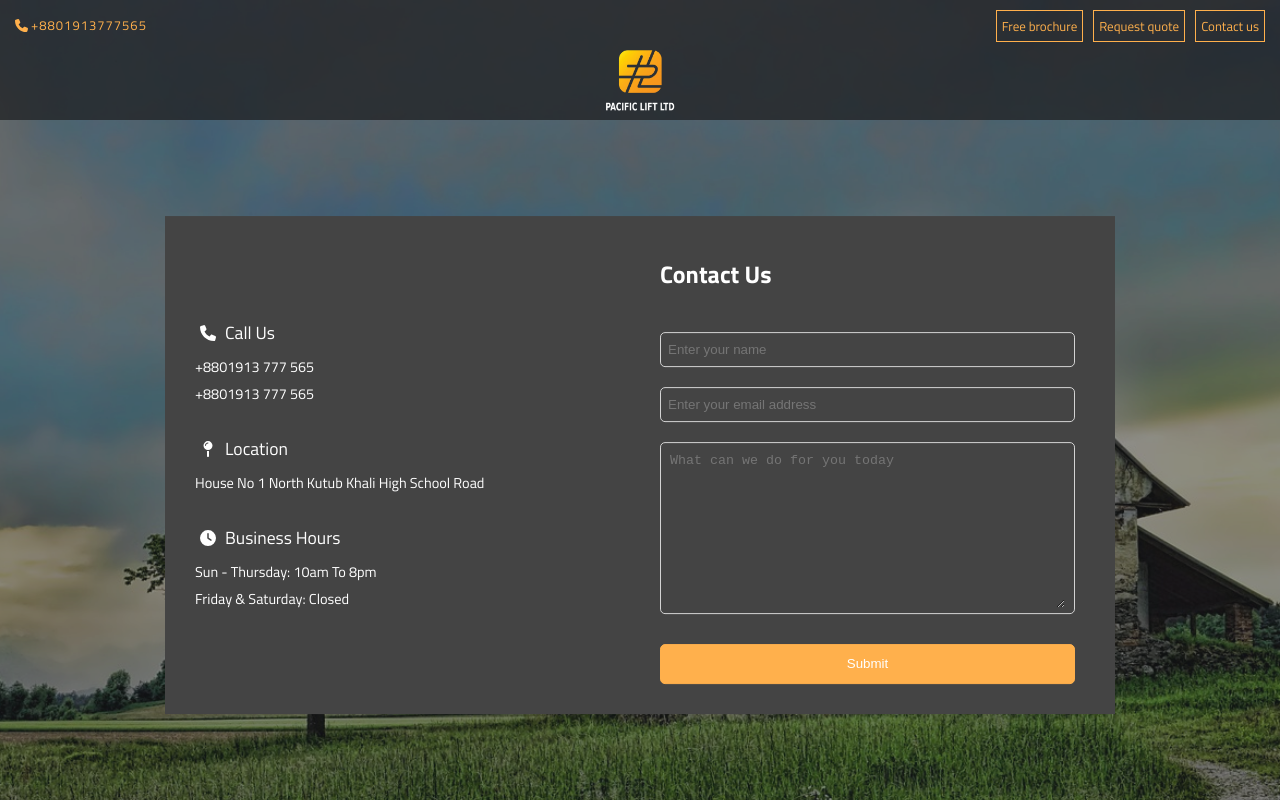
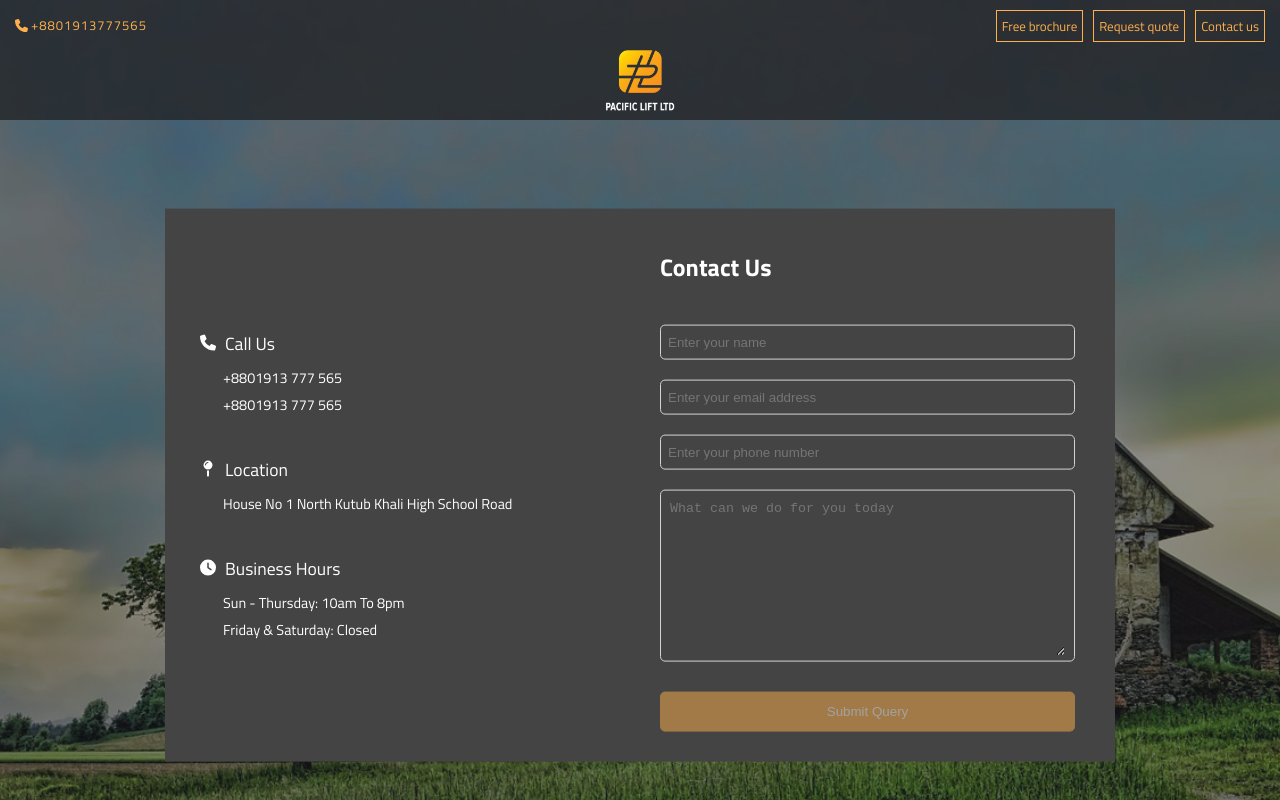
Before and after one commit to Aminur-Rahman-Kanon/pacific-lift, a React (Create React App) app: page /contact in a window 1280 px wide. Shown: the top 800 px of the page. Built offline with nearby package versions, Linux system fonts and the light colour scheme.

Commit message:
contact_query_done_1

```diff
--- a/src/components/footer/footer.jsx
+++ b/src/components/footer/footer.jsx
@@ -22,7 +22,7 @@ const Footer = () => {
                     <span className={styles.textSmallWhite}>jatrabari, dhaka</span>
                 </div>
                 <div className={styles.iconContainer}>
-                    <a href='' className={styles.socialLinkContainer}>
+                    <a target='_blank' href='https://www.facebook.com/pacificlift/?locale=en_GB' className={styles.socialLinkContainer}>
                         <FontAwesomeIcon icon={faFacebook} className={styles.socialIcon} />
                     </a>
                     <a href='' className={styles.socialLinkContainer}>
--- a/src/components/modal/modal.module.css
+++ b/src/components/modal/modal.module.css
@@ -14,10 +14,12 @@
     background-color: white;
     border-radius: 10px;
     transition: all 0.3s ease-out;
+    opacity: 0;
 }
 
 .modal.open {
     transform: translate(-50%, -50%);
+    opacity: 1;
 }
 
 @media (max-width: 767px) {
--- a/src/components/sidedrawer/sideadrawer.jsx
+++ b/src/components/sidedrawer/sideadrawer.jsx
@@ -68,7 +68,7 @@ const Sidedrawer = () => {
                             <span className={styles.textSmall}>info@pacificlift.com</span>
                         </a>
                         <div className={styles.socialItem}>
-                            <a href="#" className={styles.socialLink}>
+                            <a target="_blank" href="https://www.facebook.com/pacificlift/?locale=en_GB" className={styles.socialLink}>
                                 <FontAwesomeIcon icon={faFacebook} className={styles.iconMedium}/>
                             </a>
                             <a href="#" className={styles.socialLink}>
--- /dev/null
+++ b/src/components/submitBtn/submitBtn.jsx
@@ -0,0 +1,18 @@
+import React from "react";
+import styles from './submitBtn.module.css';
+import { FontAwesomeIcon } from "@fortawesome/react-fontawesome";
+import { faSpinner } from '@fortawesome/free-solid-svg-icons';
+
+const SubmitBtn = ({ spinner, clickHandler, btnText, isDisable }) => {
+    return (
+        <button disabled={isDisable} className={styles.wrapper} onClick={clickHandler}>
+            {
+                spinner ? <FontAwesomeIcon icon={faSpinner} spinPulse className={styles.spinner} />
+                          :
+                          <span className={styles.text}>{btnText}</span>
+            }
+        </button>
+    )
+}
+
+export default SubmitBtn;
--- /dev/null
+++ b/src/components/submitBtn/submitBtn.module.css
@@ -0,0 +1,21 @@
+.wrapper {
+    width: 100%;
+    height: 40px;
+    border: 1px solid #ffb04c;
+    background-color: #ffb04c;
+    color: white;
+    cursor: pointer;
+    text-transform: capitalize;
+    margin: 10px auto;
+    border-radius: 5px;
+    transition: all 1s ease-out;
+}
+
+.wrapper:disabled {
+    cursor: default;
+    opacity: 0.5;
+}
+
+.wrapper:hover {
+    background-color: #f89616;
+}
--- a/src/pages/brochure/brochure.module.css
+++ b/src/pages/brochure/brochure.module.css
@@ -1,5 +1,6 @@
 .main {
     width: 100%;
+    max-width: 1400px;
     padding-top: 150px;
     display: flex;
     flex-direction: column;
@@ -12,7 +13,7 @@
 
 .firstEl {
     position: relative;
-    width: 75%;
+    width: 90%;
     height: 550px;
     margin: 50px auto 100px;
     padding-bottom: 50px;
--- a/src/pages/contact/contact.jsx
+++ b/src/pages/contact/contact.jsx
@@ -1,11 +1,79 @@
-import React from "react";
+import React, { useState, useEffect } from "react";
 import styles from './contact.module.css';
 import { FontAwesomeIcon } from "@fortawesome/react-fontawesome";
 import { faPhone, faMapPin, faClock } from '@fortawesome/free-solid-svg-icons';
+import SubmitBtn from "../../components/submitBtn/submitBtn";
+import Modal from "../../components/modal/modal";
+
 
 const Contact = () => {
 
+    const [name, setName] = useState('');
+    const [email, setEmail] = useState('');
+    const [query, setQuery] = useState('');
+    const [phone, setPhone] = useState('');
+
+    const [spinner, setSpinner] = useState(false);
+    const [isBtnDisable, setIsBtnDisable] = useState(true);
+    const [modal, setModal] = useState(false);
+    const [isError, setIsError] = useState(false);
+
+    useEffect(() => {
+        if (name, email, query, phone){
+            setIsBtnDisable(false)
+        }
+        else {
+            setIsBtnDisable(true)
+        }
+    }, [name, email, query, phone])
+
+    const submitHandler = async (e) => {
+        e.preventDefault();
+        setSpinner(true)
+
+        await fetch('https://pacific-lift-server.onrender.com/contact-query', {
+            method: 'POST',
+            headers: {
+                'Content-Type': 'application/json'
+            },
+            body: JSON.stringify({ name, email, query, phone })
+        }).then(res => res.json())
+        .then(data => {
+            if (data.status === 'success'){
+                setSpinner(false);
+                setIsError(false);
+                setModal(true);
+            }
+            else {
+                setSpinner(false);
+                setIsError(true);
+                setModal(true);
+            }
+        })
+        .catch(err => {
+            setSpinner(false);
+            setIsError(true);
+            setModal(true);
+        });
+    }
+
+    const responseMsg = !isError ? <div className={styles.msgBody}>
+        <h2 className={styles.headingLargeBlack}>Query Submitted!</h2>
+        <span className={styles.headingSmallBlack}>We will contact with you very soon!</span>
+        <button onClick={() => window.location.reload()} className={styles.msgBtn}>Ok</button>
+    </div>
+    :
+    <div className={styles.msgBody}>
+        <h2 className={styles.headingLargeBlack}>Something Went Wrong!</h2>
+        <span className={styles.headingSmallBlack}>Please try again</span>
+        <button onClick={() => setModal(false)} className={styles.msgBtn}>Ok</button>
+    </div>
+
     return (
+        <>
+            <Modal modal={modal}>
+                {responseMsg}
+            </Modal>
             <div className={styles.main}>
                 <div className={styles.mainBg}></div>
                 <div className={styles.wrapper}>
@@ -50,19 +118,39 @@ const Contact = () => {
                         <form className={styles.formContainer}>
                             <h2 className={styles.headingLargeWhite}>contact us</h2>
                             <div className={styles.inputContainer}>
-                            <input type="text" placeholder="Enter your name" className={styles.input} />
+                                <input type="text"
+                                    placeholder="Enter your name"
+                                    onChange={(e) => setName(e.target.value)}
+                                    className={styles.input} />
                             </div>
                             <div className={styles.inputContainer}>
-                            <input type="email" placeholder="Enter your email address" className={styles.input} />
+                                <input type="email"
+                                    placeholder="Enter your email address"
+                                    onChange={(e) => setEmail(e.target.value)}
+                                    className={styles.input} />
+                            </div>
+                            <div className={styles.inputContainer}>
+                                <input type="number"
+                                    placeholder="Enter your phone number"
+                                    onChange={(e) => setPhone(e.target.value)}
+                                    className={styles.input} />
                             </div>
                             <div className={styles.textAreaContainer}>
-                            <textarea rows={10} placeholder="What can we do for you today" className={styles.textArea} />
+                                <textarea rows={10}
+                                        placeholder="What can we do for you today"
+                                        onChange={(e) => setQuery(e.target.value)}
+                                        className={styles.textArea} />
                             </div>
-                        <button className={styles.submitBtn}>submit</button>
+                            <SubmitBtn spinner={spinner}
+                                    clickHandler={submitHandler}
+                                    btnText={'Submit Query'}
+                                    isDisable={isBtnDisable}
+                                    />
                         </form>
                     </div>
                 </div>
             </div>
+        </>
     )
 }
 
--- a/src/pages/contact/contact.module.css
+++ b/src/pages/contact/contact.module.css
@@ -10,8 +10,8 @@
 .mainBg {
     width: 100%;
     height: 100vh;
-    padding-top: 130px;
-    /* box-sizing: border-box; */
+    min-height: 750px;
+    padding-top: 170px;
     background-image: url('../../assets/images/contact/contact_bg_1.jpg');
     background-position: center center;
     background-repeat: no-repeat;
@@ -44,7 +44,7 @@
 .leftEl {
     width: 50%;
     padding: 10px;
-    gap: 30px;
+    gap: 40px;
     box-sizing: border-box;
     display: flex;
     flex-direction: column;
@@ -91,6 +91,7 @@
 
 .bottomItem {
     width: 100%;
+    margin-left: 28px;
     display: flex;
     flex-direction: column;
     justify-content: center;
@@ -143,6 +144,14 @@
     color: white;
 }
 
+input[type=number]::-webkit-inner-spin-button,
+input[type=number]::-webkit-outer-spin-button {
+    -webkit-appearance: none;
+    -moz-appearance: none;
+    appearance: none;
+    margin: 0;
+}
+
 .textAreaContainer {
     width: 100%;
     display: flex;
@@ -164,24 +173,48 @@
     box-sizing: border-box;
 }
 
+.msgBody {
+    width: 100%;
+    padding: 10px;
+    box-sizing: border-box;
+    display: flex;
+    flex-direction: column;
+    justify-content: center;
+    align-items: center;
+}
 
-.submitBtn {
+.headingLargeBlack {
+    font-size: 1.5rem;
+    font-family: inherit;
+    font-style: normal;
+    color: black;
+    text-align: center;
+}
+
+.headingSmallBlack {
+    font-size: 1rem;
+    font-family: inherit;
+    font-style: normal;
+    color: black;
+    margin: 10px auto;
+    text-align: center;
+}
+
+.msgBtn {
     width: 100%;
+    max-width: 350px;
     height: 40px;
     border: 1px solid #ffb04c;
     background-color: #ffb04c;
+    cursor: pointer;
+    font-size: 0.8rem;
+    margin: 10px auto;
     color: white;
-    cursor: pointer;
-    text-transform: capitalize;
-    margin: 10px auto;
-    border-radius: 5px;
-    transition: all 1s ease-out;
 }
 
-.submitBtn:hover {
+.msgBtn:hover {
     background-color: #f89616;
 }
-
 
 @media (max-width: 1023px) {
     .mainBg {
```
Lines whose indentation alone changed are shown as unchanged.
